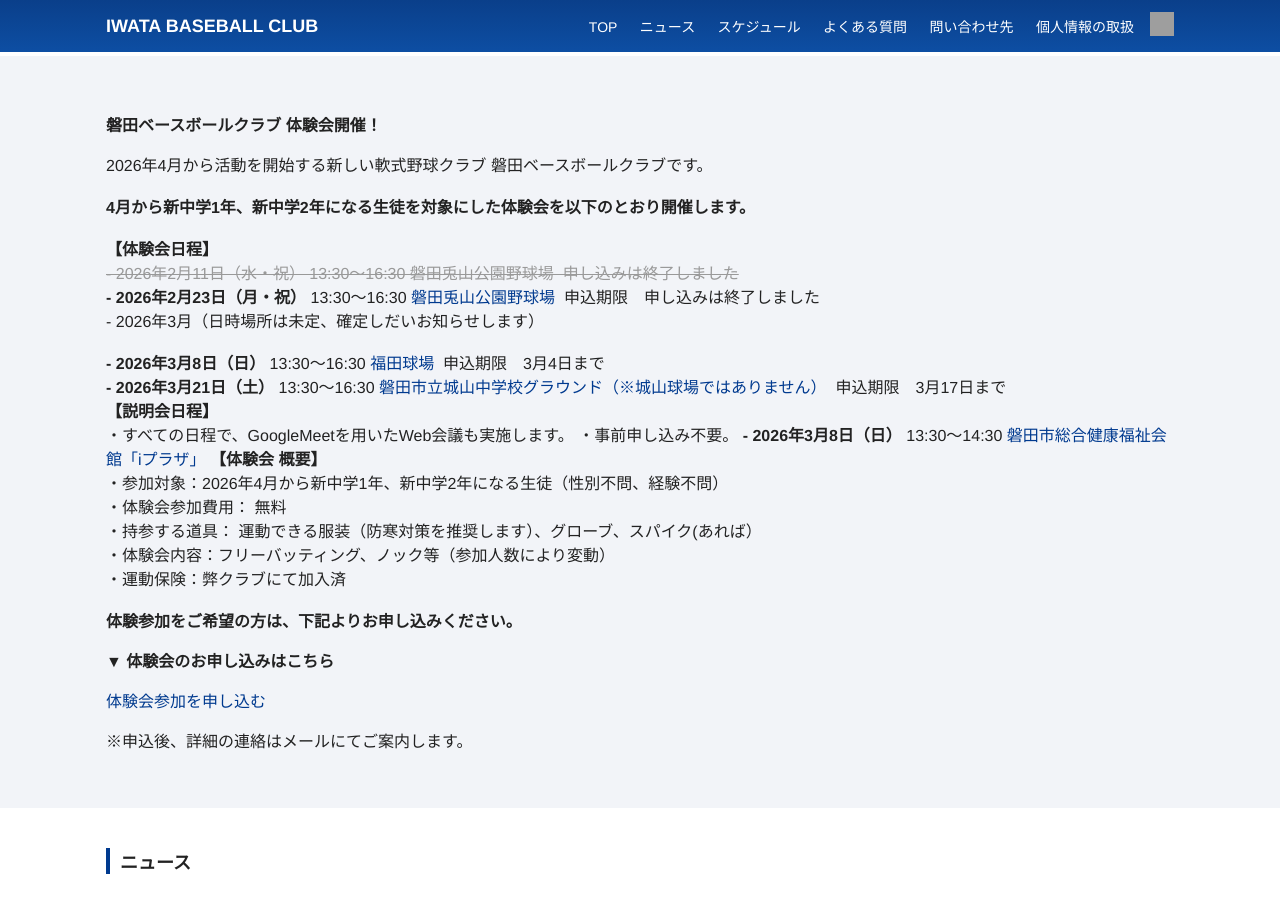
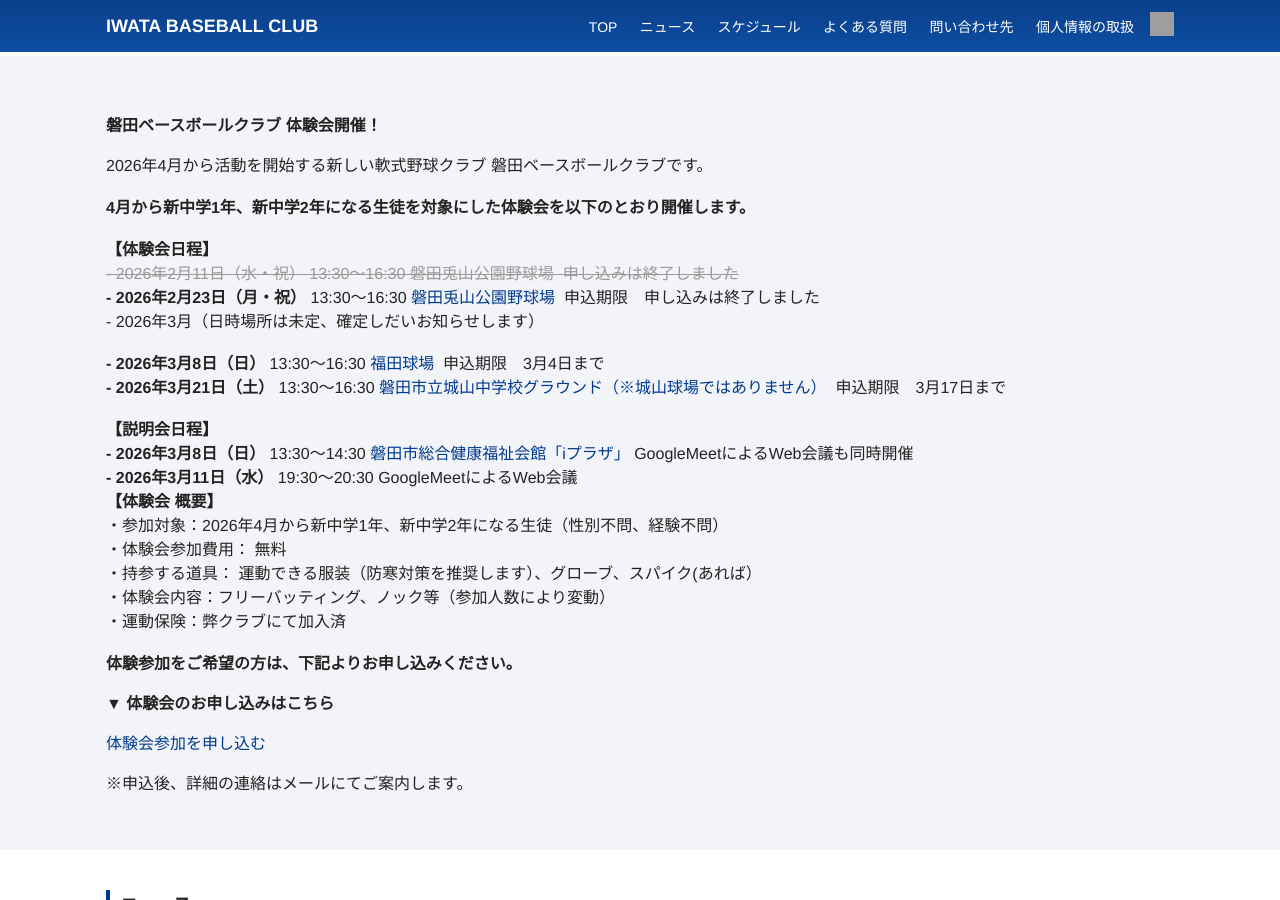
Before and after one commit to moutineigo/baseball, a Jekyll site: the page built from index.md, in a window 1280 px wide and 900 px high. Built offline with Jekyll 4.4.1, drawn with Linux system fonts in a browser that asks for light colours; grey boxes are pictures that could not be loaded.

Commit message:
Update home.html

```diff
--- a/_layouts/home.html
+++ b/_layouts/home.html
@@ -42,24 +42,18 @@ layout: default
    rel="noopener">
    磐田市立城山中学校グラウンド（※城山球場ではありません）
    </a>
-   &nbsp;申込期限　3月17日まで<br>
-
-
+   &nbsp;申込期限　3月17日まで<br><br>
 
   <strong>【説明会日程】</strong><br>
-
-・すべての日程で、GoogleMeetを用いたWeb会議も実施します。
-・事前申し込み不要。
 
   <strong> - 2026年3月8日（日）</strong> 13:30〜14:30
   <a href="https://maps.app.goo.gl/5rSWDvwzP6dJcosk8"
    target="_blank"
    rel="noopener">
    磐田市総合健康福祉会館「iプラザ」
-   </a>
+   </a>GoogleMeetによるWeb会議も同時開催<br>
 
-
-
+  <strong> - 2026年3月11日（水）</strong> 19:30〜20:30 GoogleMeetによるWeb会議<br>
 
   <strong>【体験会 概要】</strong><br>
 ・参加対象：2026年4月から新中学1年、新中学2年になる生徒（性別不問、経験不問）<br>
```
